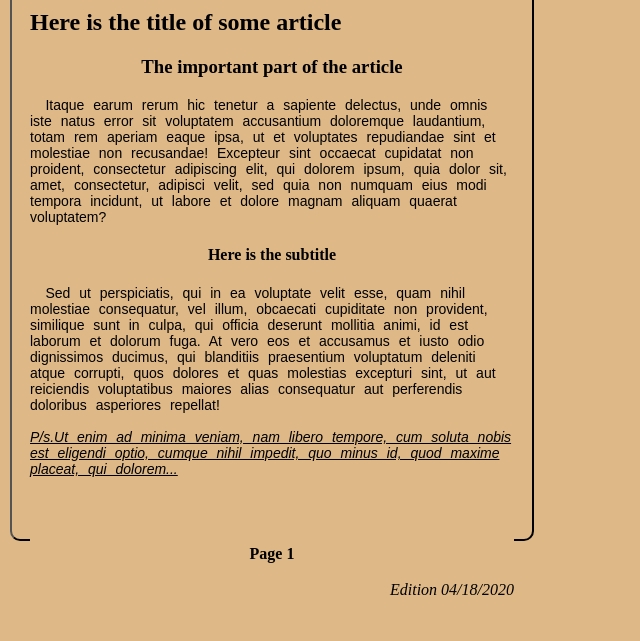
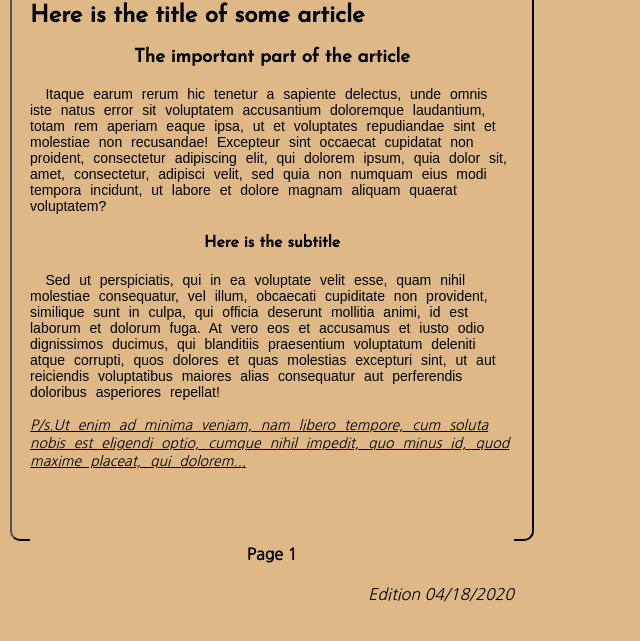
Before and after one commit to WebHeroSchool/FW, a plain HTML site: page index.html in a window 1280 px wide. Shown: the part 93-734 px from the top of the page, without its empty margins (0-640 px from the left). Drawn offline with Linux system fonts and the light colour scheme.

Commit message:
Update index.html

```diff
--- a/index.html
+++ b/index.html
@@ -4,6 +4,8 @@
     <meta http-equiv="Content-Type" content="text/html" charset="utf-8">
     <title>Article</title>
     <link rel="stylesheet" type="text/css" href="style.css">
+    <link rel="stylesheet" type="text/css" href="fonts.css">
+
   </head>
   <body>
 <div class="div">
```
